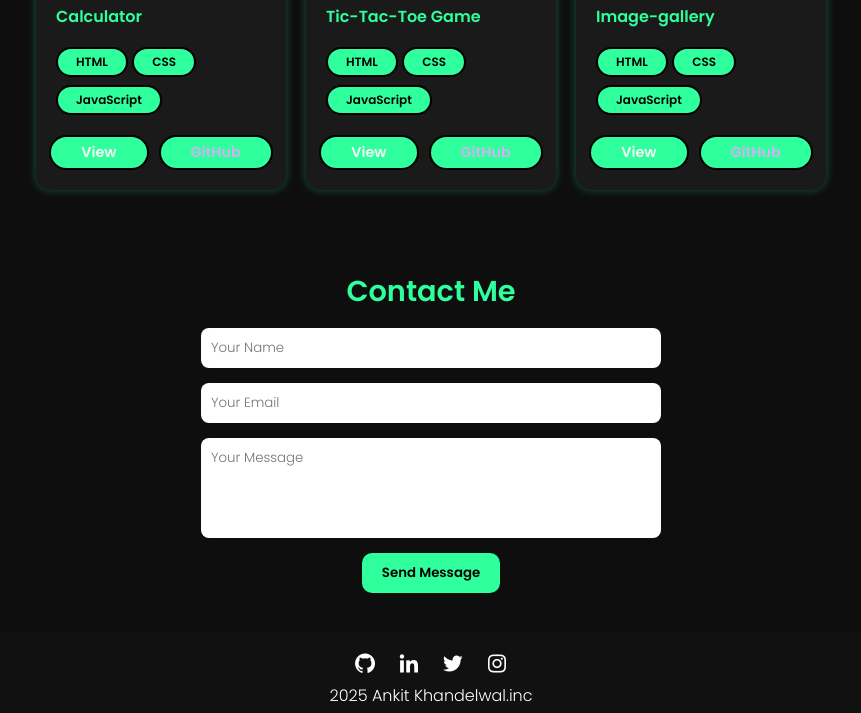
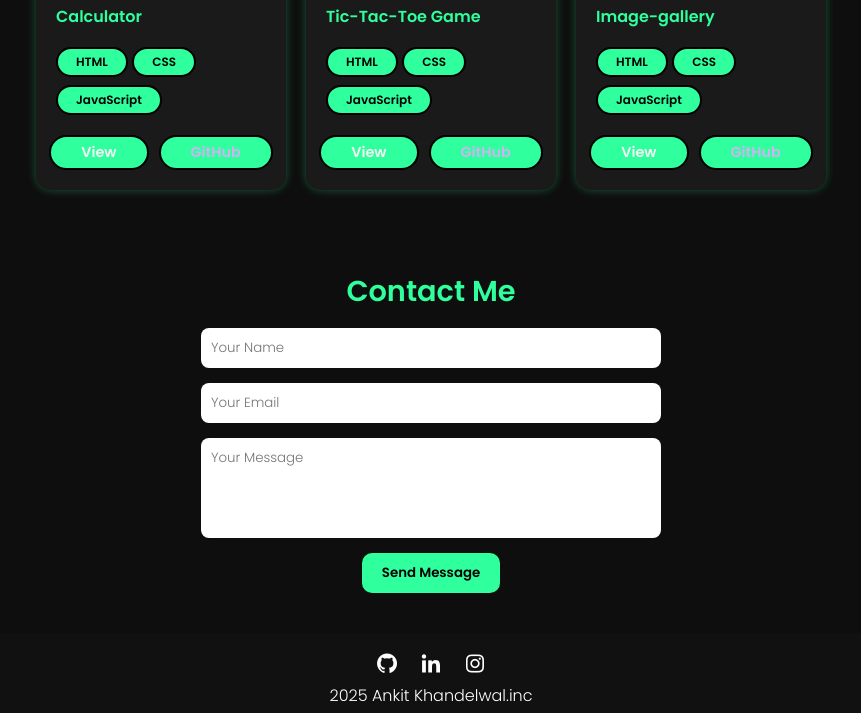
Before and after one commit to Ankit869-debug/CodeAlpha_Portfolio, a plain HTML site: page index.html in a window 1280 px wide. Shown: the part 2153-2866 px from the top of the page, without its empty margins (209-1070 px from the left). Drawn offline with nearby package versions, Linux system fonts and the light colour scheme; animation ran at ten frames a second.

Commit message:
Update index.html

```diff
--- a/index.html
+++ b/index.html
@@ -294,10 +294,9 @@
 
   <footer>
       <div class="social-accounts">
-          <a href="#"><i class='bx bxl-github'></i></a>
-          <a href="#"><i class='bx bxl-linkedin'></i></a>
-          <a href="#"><i class='bx bxl-twitter'></i></a>
-          <a href="#"><i class='bx bxl-instagram'></i></a>
+          <a href="https://github.com/Ankit869-debug "><i class='bx bxl-github'></i></a>
+          <a href="www.linkedin.com/in/ankit-khandelwal-a5a978283"><i class='bx bxl-linkedin'></i></a>
+          <a href="https://www.instagram.com/ankitkhandelwal039/profilecard/?igsh=MXd3N2hjaWZuMmprdA=="><i class='bx bxl-instagram'></i></a>
         </div>
         <P>2025 Ankit Khandelwal.inc </P>
     </footer>
```
